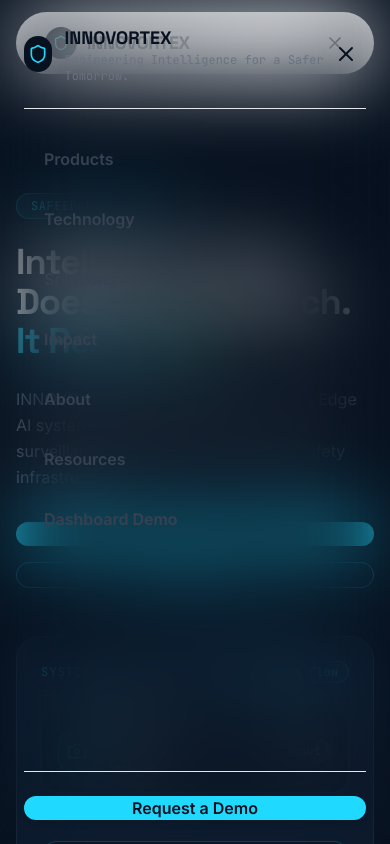
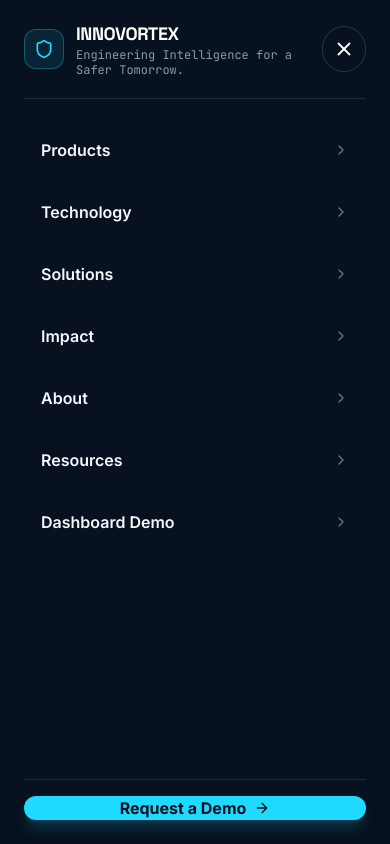
Before and after one commit to skumar-codeer/INNOVORTEX-Brainmint, a Next.js app: page / in a window 390 px wide. Both pictures are taken after a click on the button "Open Navigation Menu". Shown: the top 844 px of the page. Built offline with nearby package versions, Linux system fonts and the light colour scheme.

Commit message:
fix: improve mobile navigation UI

```diff
--- a/src/components/layout/MobileMenu.tsx
+++ b/src/components/layout/MobileMenu.tsx
@@ -4,7 +4,7 @@
 import Link from 'next/link';
 import { usePathname } from 'next/navigation';
 import { Button } from '@/components/ui/Button';
-import { Shield, X } from 'lucide-react';
+import { Shield, X, ChevronRight, ArrowRight } from 'lucide-react';
 import { MAIN_NAVIGATION } from '@/data/navigation';
 import { SITE_CONFIG } from '@/data/site';
 import { cn } from '@/lib/utils';
@@ -17,6 +17,7 @@
 export const MobileMenu: React.FC<MobileMenuProps> = ({ isOpen, onClose }) => {
   const pathname = usePathname();
 
+  // Handle body scroll locking & Escape key accessibility
   useEffect(() => {
     const handleKeyDown = (e: KeyboardEvent) => {
       if (e.key === 'Escape') onClose();
@@ -39,35 +40,34 @@
 
   return (
     <div
-      className="fixed inset-0 z-50 lg:hidden bg-white/98 backdrop-blur-2xl flex flex-col justify-between p-6 pt-6 text-brand-dark overflow-y-auto"
+      className="fixed inset-0 z-[100] lg:hidden bg-[#07111F] text-white flex flex-col justify-between p-6 sm:p-8 pt-[calc(1.25rem+env(safe-area-inset-top))] pb-[calc(1.5rem+env(safe-area-inset-bottom))]"
       role="dialog"
       aria-modal="true"
       aria-label="Mobile Navigation Menu"
     >
-      <div className="flex flex-col space-y-6">
       {/* Top Header inside Drawer */}
-        <div className="flex items-center justify-between pb-6 border-b border-gray-200">
+      <div className="flex items-center justify-between pb-5 border-b border-white/10 shrink-0">
         <div className="flex items-center space-x-3">
-            <div className="w-9 h-9 rounded-full bg-brand-dark text-brand-cyan flex items-center justify-center">
+          <div className="w-10 h-10 rounded-xl bg-[#20D9FF]/10 border border-[#20D9FF]/30 flex items-center justify-center text-[#20D9FF] shrink-0">
             <Shield className="w-5 h-5" />
           </div>
           <div>
-              <div className="font-heading font-bold text-lg text-brand-dark">{SITE_CONFIG.name}</div>
-              <div className="text-xs text-gray-500 font-mono">{SITE_CONFIG.tagline}</div>
+            <div className="font-heading font-bold text-lg text-white tracking-tight">{SITE_CONFIG.name}</div>
+            <div className="text-xs text-[#8A99AD] font-mono leading-tight">{SITE_CONFIG.tagline}</div>
           </div>
         </div>
 
         <button
           onClick={onClose}
-            className="p-2 rounded-full text-brand-dark hover:bg-gray-100 transition-colors focus-visible:outline-none focus-visible:ring-2 focus-visible:ring-brand-cyan"
+          className="min-w-[44px] min-h-[44px] p-2.5 rounded-full text-white hover:bg-white/10 transition-colors flex items-center justify-center border border-white/15 focus-visible:outline-none focus-visible:ring-2 focus-visible:ring-[#20D9FF]"
           aria-label="Close menu"
         >
           <X className="w-6 h-6" />
         </button>
       </div>
 
-        {/* Navigation Links */}
-        <nav className="flex flex-col space-y-2">
+      {/* Navigation Links (Scrollable if screen height is short) */}
+      <nav className="flex-1 overflow-y-auto min-h-0 py-6 space-y-2" aria-label="Mobile Navigation Links">
         {MAIN_NAVIGATION.map((item) => {
           const isActive = pathname === item.href || (item.href !== '/' && pathname.startsWith(item.href));
           return (
@@ -76,24 +76,33 @@
               href={item.href}
               onClick={onClose}
               className={cn(
-                  'py-3.5 px-5 text-base font-semibold rounded-2xl transition-all flex items-center justify-between',
+                'py-3.5 px-4 text-base font-semibold rounded-xl transition-all flex items-center justify-between min-h-[48px]',
                 isActive
-                    ? 'bg-brand-surface text-brand-dark font-bold border border-gray-200'
-                    : 'text-gray-700 hover:text-brand-dark hover:bg-gray-100/80'
+                  ? 'bg-[#20D9FF]/10 text-[#20D9FF] border border-[#20D9FF]/30 font-bold'
+                  : 'text-[#F5F7FF] hover:text-white hover:bg-white/5 border border-transparent'
               )}
             >
               <span>{item.label}</span>
-                {isActive && <span className="w-2 h-2 rounded-full bg-brand-cyan"></span>}
+              {isActive ? (
+                <span className="w-2.5 h-2.5 rounded-full bg-[#20D9FF] shadow-sm shadow-[#20D9FF]"></span>
+              ) : (
+                <ChevronRight className="w-4 h-4 text-gray-500" />
+              )}
             </Link>
           );
         })}
       </nav>
-      </div>
 
-      {/* Drawer Bottom Action */}
-      <div className="pt-6 border-t border-gray-200 flex flex-col space-y-3">
-        <Button href="/request-demo" variant="primary" size="lg" className="w-full rounded-full" onClick={onClose}>
-          Request a Demo
+      {/* Drawer Bottom Action CTA (Fixed near bottom) */}
+      <div className="pt-4 border-t border-white/10 flex flex-col space-y-3 shrink-0">
+        <Button
+          href="/request-demo"
+          variant="primary"
+          size="lg"
+          className="w-full rounded-full bg-[#20D9FF] text-[#07111F] font-bold hover:bg-[#52E2FF] shadow-lg shadow-[#20D9FF]/20"
+          onClick={onClose}
+        >
+          Request a Demo <ArrowRight className="w-4 h-4 ml-2" />
         </Button>
       </div>
     </div>
--- a/src/components/layout/Navbar.tsx
+++ b/src/components/layout/Navbar.tsx
@@ -78,7 +78,7 @@
         <div className="flex lg:hidden">
           <button
             onClick={() => setMobileMenuOpen(!mobileMenuOpen)}
-            className="p-2 rounded-full text-brand-dark hover:bg-gray-100 transition-colors focus-visible:outline-none focus-visible:ring-2 focus-visible:ring-brand-cyan"
+            className="min-w-[44px] min-h-[44px] p-2.5 rounded-full text-brand-dark hover:bg-gray-100 transition-colors flex items-center justify-center focus-visible:outline-none focus-visible:ring-2 focus-visible:ring-brand-cyan"
             aria-label={mobileMenuOpen ? 'Close Navigation Menu' : 'Open Navigation Menu'}
             aria-expanded={mobileMenuOpen}
           >
```
Lines whose indentation alone changed are shown as unchanged.
